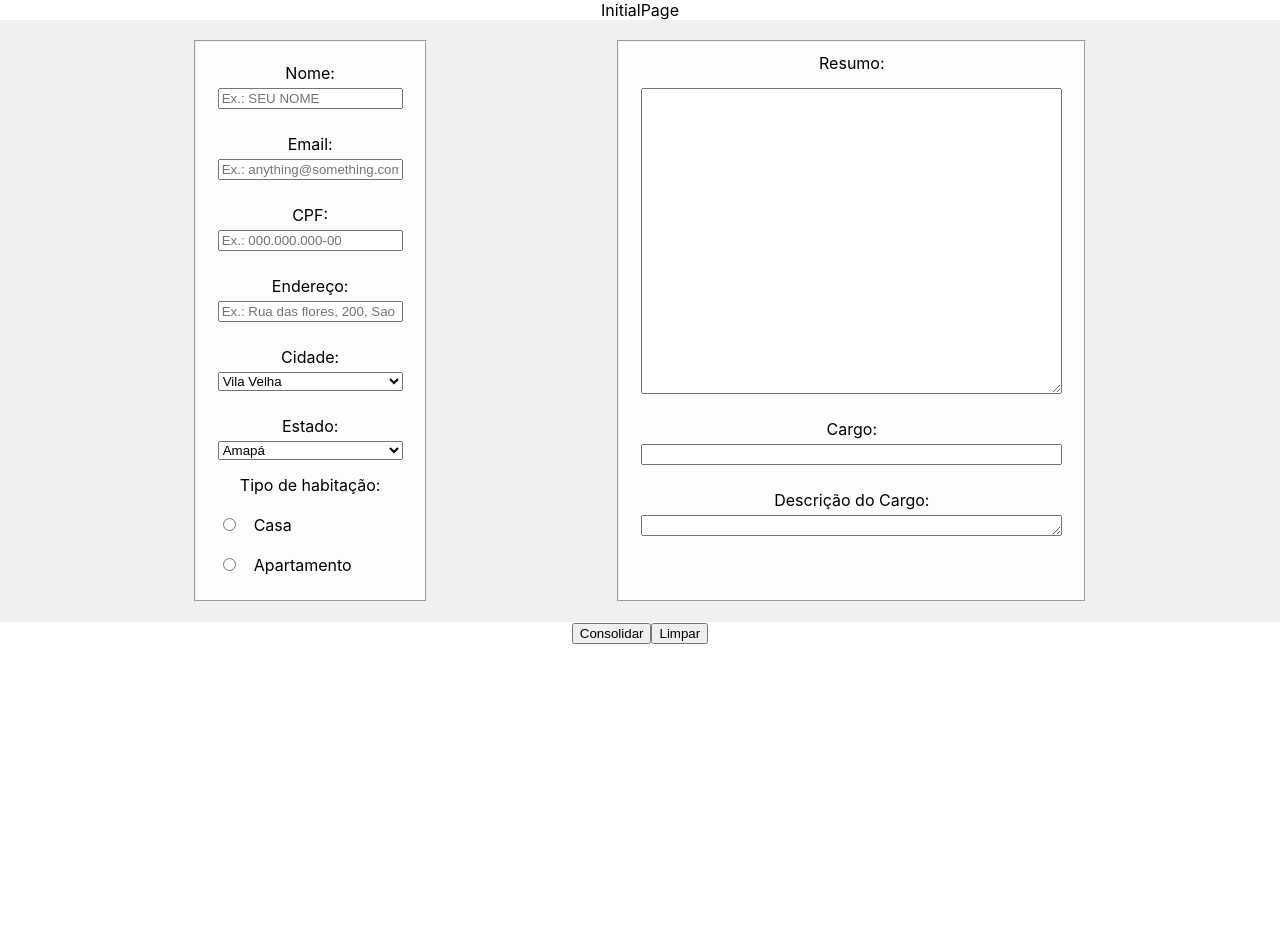
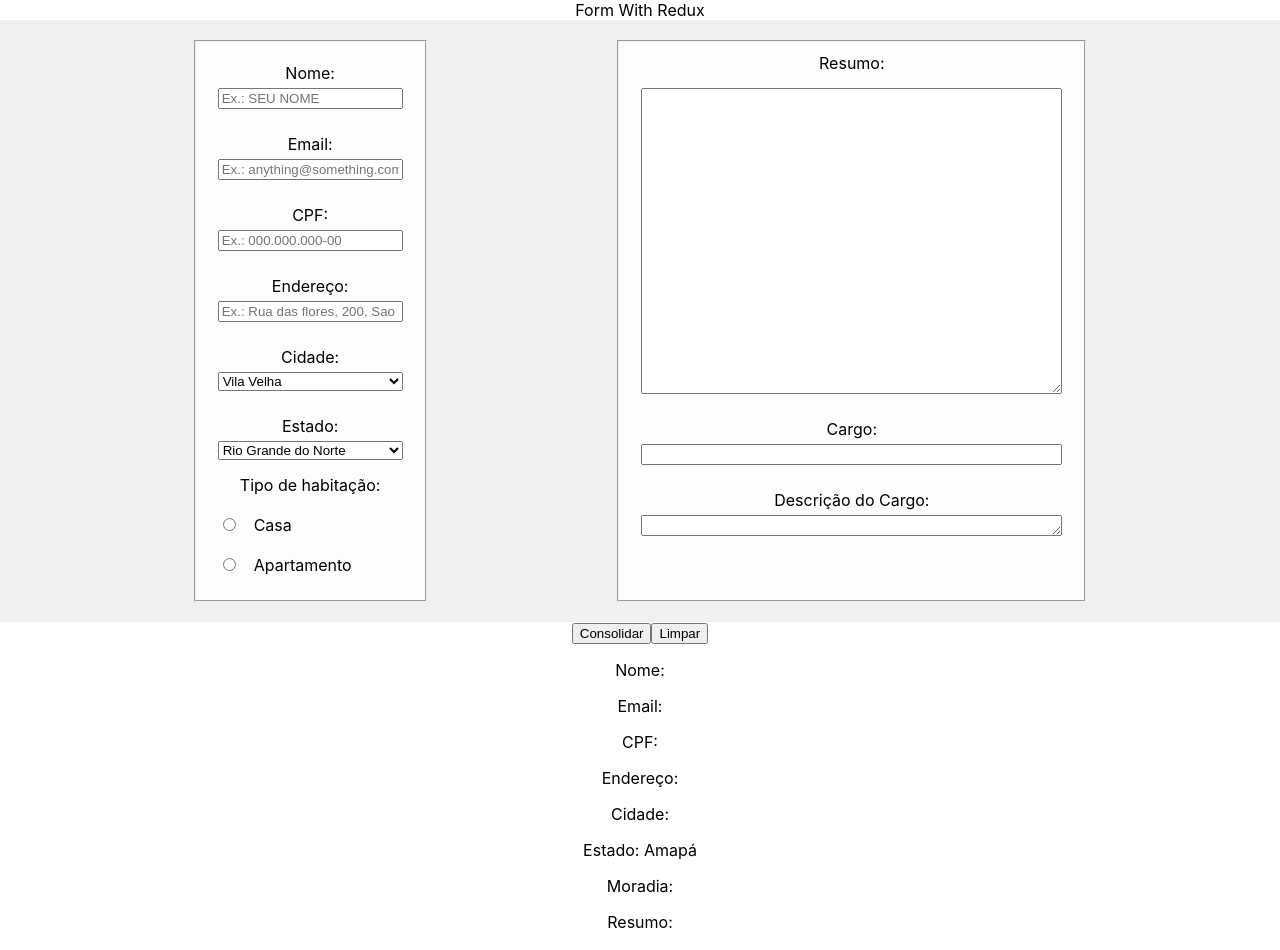
Before and after one commit to gabrieldeori/exercise-react-forms, a React (Create React App) app: page / in a window 1280 px wide. Shown: the top 950 px of the page. Before the commit the page ends 800 px from the top, so only its background shows below. Built offline with nearby package versions, Linux system fonts and the light colour scheme.

Commit message:
undo the changes of state forms

```diff
--- a/src/Components/Curriculum/index.jsx
+++ b/src/Components/Curriculum/index.jsx
@@ -1,21 +1,40 @@
 import React, { Component } from 'react';
+import { connect } from 'react-redux';
 
-export default class index extends Component {
+class index extends Component {
   render() {
-    const { formsControl } = this.props;
+    const { name, email, cpf, address, city, state, home, summary,
+      role, roleDescription } = this.props;
     return (
       <article>
-        <p><span>Nome:</span> <span>{formsControl.name}</span></p>
-        <p><span>Email:</span> <span>{formsControl.email}</span></p>
-        <p><span>CPF:</span> <span>{formsControl.cpf}</span></p>
-        <p><span>Endereço:</span> <span>{formsControl.address}</span></p>
-        <p><span>Cidade:</span> <span>{formsControl.city}</span></p>
-        <p><span>Estado:</span> <span>{formsControl.state}</span></p>
-        <p><span>Moradia:</span> <span>{formsControl.home}</span></p>
-        <p><span>Resumo:</span> <span>{formsControl.summary}</span></p>
-        <p><span>Cargo:</span> <span>{formsControl.role}</span></p>
-        <p><span>Descrição do Cargo:</span> <span>{formsControl.roleDescription}</span></p>
+        <p><span>Nome:</span> <span>{name}</span></p>
+        <p><span>Email:</span> <span>{email}</span></p>
+        <p><span>CPF:</span> <span>{cpf}</span></p>
+        <p><span>Endereço:</span> <span>{address}</span></p>
+        <p><span>Cidade:</span> <span>{city}</span></p>
+        <p><span>Estado:</span> <span>{state}</span></p>
+        <p><span>Moradia:</span> <span>{home}</span></p>
+        <p><span>Resumo:</span> <span>{summary}</span></p>
+        <p><span>Cargo:</span> <span>{role}</span></p>
+        <p><span>Descrição do Cargo:</span> <span>{roleDescription}</span></p>
       </article>
     );
   };
 }
+
+function mapStateToProps({ forms }) {
+  return {
+    name: forms.name,
+    email: forms.email,
+    cpf: forms.cpf,
+    address: forms.address,
+    city: forms.city,
+    state: forms.state,
+    home: forms.home,
+    summary: forms.summary,
+    role: forms.role,
+    roleDescription: forms.roleDescription,
+  };
+}
+
+export default connect(mapStateToProps)(index);
--- a/src/Components/LastJobData/index.jsx
+++ b/src/Components/LastJobData/index.jsx
@@ -3,7 +3,6 @@ import React, { Component } from 'react';
 export default class index extends Component {
 
   render() {
-    const { formsControl, handleForms, showAlert } = this.props;
     return (
       <fieldset>
         <span className="labelText">Resumo:</span>
@@ -14,8 +13,6 @@ export default class index extends Component {
             maxLength="1000"
             name="summaryArea"
             id="summaryArea"
-            value={formsControl.summary}
-            onChange={({ target: { value } }) => handleForms('summary', value)}
           />
         </label>
         <label htmlFor="roleInput">
@@ -25,9 +22,6 @@ export default class index extends Component {
             type="text"
             name="roleInput"
             id="roleInput"
-            value={formsControl.role}
-            onChange={({ target: { value } }) => handleForms('role', value)}
-            onClick={showAlert}
           />
         </label>
         <label htmlFor="">
@@ -38,8 +32,6 @@ export default class index extends Component {
             maxLength="500"
             name="roleArea"
             id="roleArea"
-            value={formsControl.roleDescription}
-            onChange={({ target: { value } }) => handleForms('roleDescription', value)}
           />
         </label>
       </fieldset>
--- a/src/Components/PersonalData/index.jsx
+++ b/src/Components/PersonalData/index.jsx
@@ -32,10 +32,6 @@ export default class index extends Component {
             type="text"
             name="nameInput"
             id="nameInput"
-            value={formsControl.name}
-            onChange={
-              ({ target: { value } }) => handleForms('name', value.toUpperCase())
-            }
             required
           />
         </label>
@@ -47,10 +43,6 @@ export default class index extends Component {
             type="text"
             name="emailInput"
             id="emailInput"
-            value={formsControl.email}
-            onChange={
-              ({ target: { value } }) => handleForms('email', value)
-            }
             required
           />
         </label>
@@ -62,10 +54,6 @@ export default class index extends Component {
             type="text"
             name="cpfInput"
             id="cpfInput"
-            value={formsControl.cpf}
-            onChange={
-              ({ target: { value } }) => handleForms('cpf', value)
-            }
             required
           />
         </label>
@@ -77,10 +65,6 @@ export default class index extends Component {
             type="text"
             name="addressInput"
             id="addressInput"
-            value={formsControl.address}
-            onChange={
-              ({ target: { value } }) => handleForms('address', this.noSpecialChar(value))
-            }
             required
           />
         </label>
@@ -90,15 +74,11 @@ export default class index extends Component {
             maxLength="28"
             name="cityInput"
             id="cityInput"
-            value={formsControl.city}
-            onChange={
-              ({ target: { value } }) => handleForms('city', value)
-            }
             required
           >
             {
               brazillianCities.map(({ city, admin_name }) =>
-                formsControl.state === admin_name &&
+                'Amapá' === admin_name &&
                 <option key={city} value={city}>
                   {city}
                 </option>
@@ -111,10 +91,6 @@ export default class index extends Component {
           <select
             name="stateInput"
             id="stateInput"
-            value={formsControl.state}
-            onChange={
-              ({ target: { value } }) => handleForms('state', value)
-            }
             required
           >
             {
@@ -134,9 +110,6 @@ export default class index extends Component {
               name="homeInput"
               id="homeInput"
               value="Casa"
-              onChange={
-                ({ target: { value } }) => handleForms('home', value)
-              }
               required
             />
             <span className="radio-label-text">Casa</span>
@@ -147,9 +120,6 @@ export default class index extends Component {
               name="homeInput"
               id="homeInput2"
               value="Apartamento"
-              onChange={
-                ({ target: { value } }) => handleForms('home', value)
-              }
               required
             />
             <span className="radio-label-text">Apartamento</span>
--- a/src/Pages/FormsPage/index.jsx
+++ b/src/Pages/FormsPage/index.jsx
@@ -2,7 +2,7 @@ import React, { Component } from 'react';
 import { LastJobData, PersonalData, Curriculum } from '../../Components';
 
 export default class index extends Component {
-  constructor(props) {
+/*   constructor(props) {
     super(props)
     this.state = {
       formsControl: {
@@ -74,33 +74,26 @@ export default class index extends Component {
         },
       };
     });
-  }
+  } */
 
   render() {
-    const { formsControl } = this.state;
-    const { showCurriculum } = formsControl;
     return (
       <div>
-        InitialPage
+        Form With Redux
         <form>
-          <PersonalData formsControl={formsControl} handleForms={this.handleForms} />
-          <LastJobData showAlert={this.showAlert} formsControl={formsControl} handleForms={this.handleForms} />
+          <PersonalData />
+          <LastJobData />
         </form>
         <button
           type="button"
-          onClick={ () =>
-          this.checkEmail() === true ?
-            this.handleForms('showCurriculum', true) :
-            window.alert('Email Inválido')
-          }
         >
           Consolidar
         </button>
-        <button type="button" onClick={this.clearForms}>Limpar</button>
+        <button type="button">Limpar</button>
         {
-          showCurriculum === true &&
+          true &&
           <div>
-            <Curriculum formsControl={formsControl} />
+            <Curriculum />
           </div>
         }
       </div>
--- a/src/Redux/Reducers/index.js
+++ b/src/Redux/Reducers/index.js
@@ -4,6 +4,7 @@ import GenericReducer from './GenericReducer';
 
 const rootReducer = combineReducers({
   generic: GenericReducer,
+  forms: FormsReducer,
 });
 
 export default rootReducer;
```
